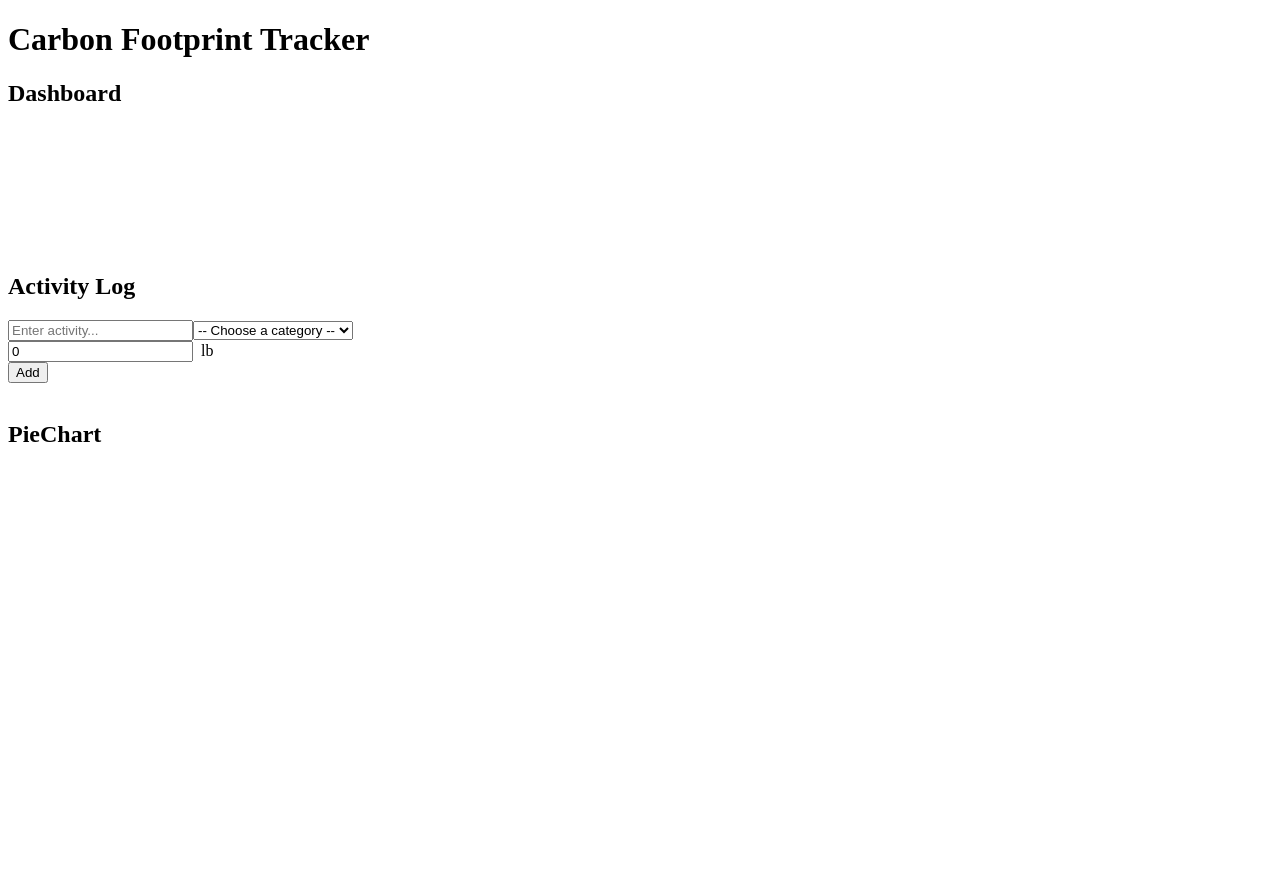
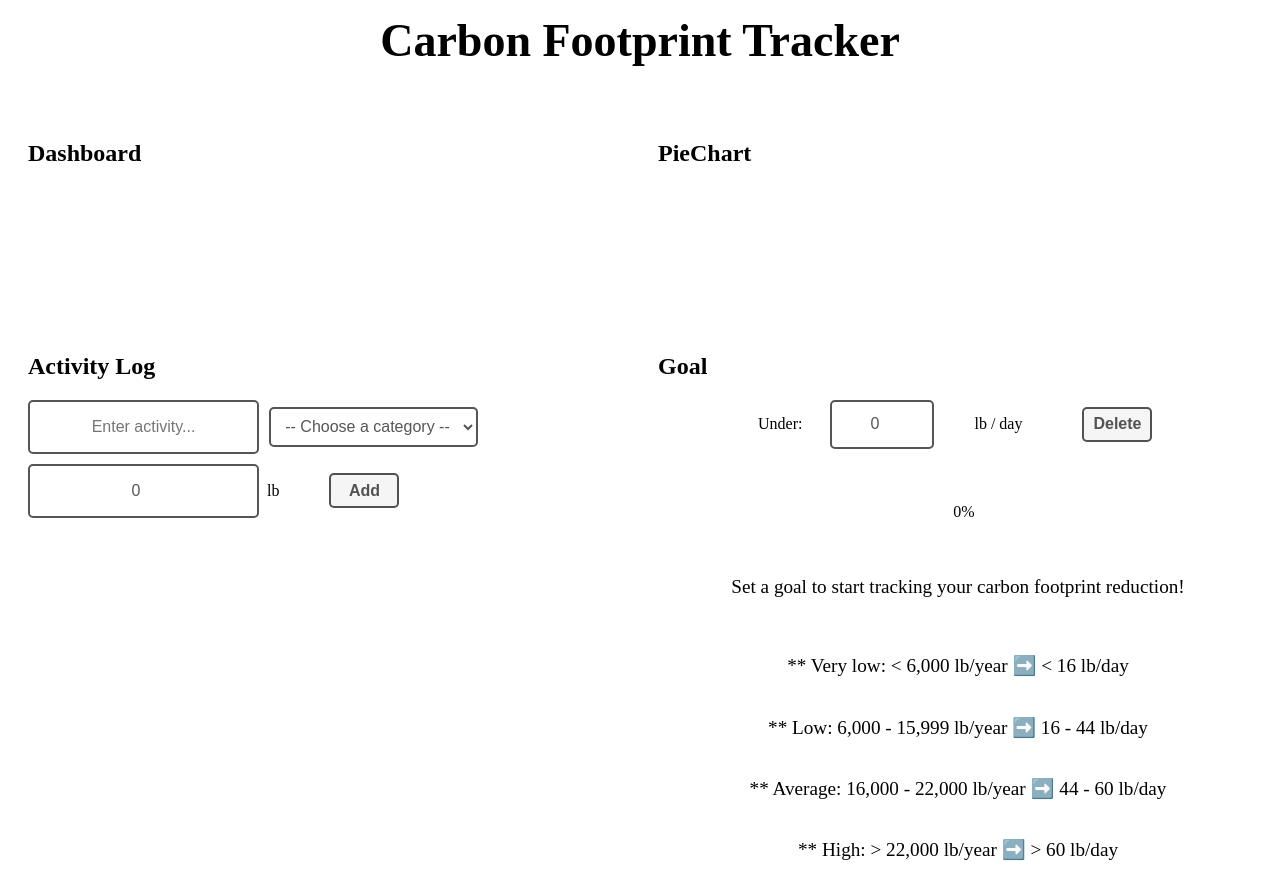
Before and after one commit to tsaihsilo/carbon_footprint_tracker, a React (Vite) app: page / in a window 1280 px wide. Before the commit the page ends 800 px from the top, so only its background shows below. Built offline with nearby package versions, Linux system fonts and the light colour scheme.

Commit message:
main version

```diff
--- a/src/App.tsx
+++ b/src/App.tsx
@@ -1,42 +1,27 @@
-// import { useState, useEffect } from 'react'
+import { useState, useEffect } from 'react'
 import ActivityLog from './components/ActivityLog.tsx';
 import Dashboard from './components/Dashboard.tsx';
-// import Goal from './components/Goal.tsx';
+import Goal from './components/Goal.tsx';
 import PieChart from './components/PieChart.tsx';
 
 function App() {
 
-  // interface Activity {
-  //   name: string;
-  //   category: string;
-  //   carbon: number
-  // }
+  interface Activity {
+    name: string;
+    category: string;
+    carbon: number
+  }
 
-  // const initialActivityState = () => {
-  //   const savedActivities = window.localStorage.getItem("activities");
-  //   return savedActivities ? JSON.parse(savedActivities) : [];
-  // }
+  const initialActivityState = () => {
+    const savedActivities = window.localStorage.getItem("activities");
+    return savedActivities ? JSON.parse(savedActivities) : [];
+  }
 
-  // const [activities, setActivities] = useState<Activity[]>(() => initialActivityState())
+  const [activities, setActivities] = useState<Activity[]>(() => initialActivityState())
 
-  // useEffect(() => {
-  //   window.localStorage.setItem("activities", JSON.stringify(activities))
-  // }, [activities])
-
-  // return (
-  //   <div>
-  //     <div className='title-container'>
-  //       <h1>Carbon Footprint Tracker</h1>
-  //     </div>
-
-  //     <div className='container'>
-  //       <Dashboard/>
-  //       <ActivityLog activities={activities} setActivities={setActivities}/>
-  //       <PieChart/>
-  //       <Goal activities={activities}/>
-  //     </div>
-  //   </div>
-  // )
+  useEffect(() => {
+    window.localStorage.setItem("activities", JSON.stringify(activities))
+  }, [activities])
 
   return (
     <div>
@@ -46,9 +31,9 @@ function App() {
 
       <div className='container'>
         <Dashboard/>
-          <ActivityLog />
+        <ActivityLog activities={activities} setActivities={setActivities}/>
         <PieChart/>
-          {/* <Goal activities={activities}/> */}
+        <Goal activities={activities}/>
       </div>
     </div>
   )
--- a/src/components/ActivityLog.tsx
+++ b/src/components/ActivityLog.tsx
@@ -1,120 +1,5 @@
-// import { useState } from 'react';
-// import '../App.css'
-
-// interface Activity {
-//   name: string;
-//   category: string;
-//   carbon: number
-// }
-
-// function ActivityLog({ activities, setActivities }: {
-//   activities: Activity[],
-//   setActivities: React.Dispatch<React.SetStateAction<Activity[]>>}) {
-
-//   const [newActivity, setNewActivity] = useState<Activity>({
-//     name: "",
-//     category: "",
-//     carbon: 0
-//   })
-
-//   function handleInputChange(event: { target: { name: string; value: string; }; }) {
-//     setNewActivity({
-//       ...newActivity,
-//       [event.target.name]: event.target.name === "carbon" ? Number(event.target.value) : event.target.value
-//     })
-//   }
-
-//   function addActivity() {
-//     if (!newActivity.name || !newActivity.category || !newActivity.carbon) return;
-
-//     setActivities(activities => [...activities, newActivity]);
-
-//     setNewActivity({
-//       name: "",
-//       category: "",
-//       carbon: 0
-//     })
-//   }
-
-//   function deleteActivity(index: number) {
-//     setActivities(activities => activities.filter((_, i) => i != index))
-//   }
-
-//   return (
-//     <div className='activity-log'>
-
-//       <h2>Activity Log</h2>
-
-//       <div className='add-activity-container'>
-//         {/* Activity Name Input */}
-//         <input
-//           type="text"
-//           placeholder='Enter activity...'
-//           name="name"
-//           value={newActivity.name}
-//           onChange={handleInputChange}
-//         />
-
-//         {/* Activity Category Dropdown */}
-//         <select
-//           name="category"
-//           value={newActivity.category}
-//           required
-//           onChange={handleInputChange}>
-//             <option value="" disabled>-- Choose a category --</option>
-//             <option value="Energy use">Energy Use</option>
-//             <option value="Food">Food</option>
-//             <option value="Transportation">Transportation</option>
-//             <option value="Waste">Waste</option>
-//         </select>
-
-//         {/* CO2 Input & unit */}
-//         <div className='carbon-input'>
-//           <input
-//             type="number"
-//             name="carbon"
-//             value={newActivity.carbon}
-//             onChange={handleInputChange}
-//             min="0"
-//           />
-//           &nbsp;&nbsp;
-//           <span>lb</span>
-//           &nbsp;&nbsp;&nbsp;&nbsp;&nbsp;&nbsp;&nbsp;&nbsp;&nbsp;&nbsp;
-//         </div>
-
-//         {/* Add Button */}
-//         <button className="button" onClick={addActivity}>Add</button>
-//       </div>
-//       <br></br>
-
-//       <ul>
-//         {activities.map((activity, index) => (
-//           <li key={index} className='activity-element'>
-//             <span>
-//               Name: {activity.name}
-//             </span>
-//             &nbsp;&nbsp;&nbsp;
-//             <span>
-//               Category: {activity.category}
-//             </span>
-//             &nbsp;&nbsp;&nbsp;
-//             <span>
-//               CO₂: {activity.carbon}
-//             </span>
-//             &nbsp;&nbsp;&nbsp;
-//             <button
-//               className='delete-button'
-//               onClick={() => deleteActivity(index)}>
-//               <span style={{ fontWeight: "bold" }}>-</span>
-//             </button>
-//           </li>
-//         ))}
-//       </ul>
-//     </div>
-//   );
-// }
-
-import { useState, useEffect } from "react";
+import { useState } from 'react';
+import '../App.css'
 
 interface Activity {
   name: string;
@@ -122,13 +7,9 @@ interface Activity {
   carbon: number
 }
 
-function ActivityLog() {
-  const initialActivityState = () => {
-    const savedActivities = window.localStorage.getItem("activities");
-    return savedActivities ? JSON.parse(savedActivities) : [];
-  }
-
-  const [activities, setActivities] = useState<Activity[]>(() => initialActivityState())
+function ActivityLog({ activities, setActivities }: {
+  activities: Activity[],
+  setActivities: React.Dispatch<React.SetStateAction<Activity[]>>}) {
 
   const [newActivity, setNewActivity] = useState<Activity>({
     name: "",
@@ -159,13 +40,8 @@ function ActivityLog() {
     setActivities(activities => activities.filter((_, i) => i != index))
   }
 
-  useEffect(() => {
-    window.localStorage.setItem("activities", JSON.stringify(activities))
-  }, [activities])
-
-
   return (
-    <div className="activity-log">
+    <div className='activity-log'>
 
       <h2>Activity Log</h2>
 
@@ -233,7 +109,7 @@ function ActivityLog() {
             </button>
           </li>
         ))}
-        </ul>
+      </ul>
     </div>
   );
 }
--- a/src/components/Goal.tsx
+++ b/src/components/Goal.tsx
@@ -1,115 +1,115 @@
-// import { SetStateAction, useEffect, useState } from 'react'
-// import '../App.css'
+import { SetStateAction, useEffect, useState } from 'react'
+import '../App.css'
 
-// interface Activity {
-//   name: string;
-//   category: string;
-//   carbon: number
-// }
+interface Activity {
+  name: string;
+  category: string;
+  carbon: number
+}
 
-// interface messageProp {
-//   carbonSoFar: number;
-//   goal: number
-// }
+interface messageProp {
+  carbonSoFar: number;
+  goal: number
+}
 
-// interface percentageProp {
-//   carbonSoFar: number;
-//   goal: number
-// }
+interface percentageProp {
+  carbonSoFar: number;
+  goal: number
+}
 
-// function Message({ carbonSoFar, goal }: messageProp) {
-//   if (goal === 0) {
-//     return <p>Set a goal to start tracking your carbon footprint reduction!</p>
-//   }
-//   else if (carbonSoFar === 0) {
-//     return <p>Fantastic! You haven’t produced any carbon emissions yet today!</p>
-//   }
-//   else if (carbonSoFar < goal) {
-//     return <p>Great job! You're staying under your goal. Keep it up!</p>
-//   }
-//   else {
-//     return <p>You exceeded your goal. Consider small changes to improve!</p>
-//   }
-// }
+function Message({ carbonSoFar, goal }: messageProp) {
+  if (goal === 0) {
+    return <p>Set a goal to start tracking your carbon footprint reduction!</p>
+  }
+  else if (carbonSoFar === 0) {
+    return <p>Fantastic! You haven’t produced any carbon emissions yet today!</p>
+  }
+  else if (carbonSoFar < goal) {
+    return <p>Great job! You're staying under your goal. Keep it up!</p>
+  }
+  else {
+    return <p>You exceeded your goal. Consider small changes to improve!</p>
+  }
+}
 
-// function Percentage( { carbonSoFar, goal }: percentageProp) {
-//   let percentage = 0
-//   if (goal === 0) {
-//     percentage = 0
-//   }
-//   else if (carbonSoFar >= goal) {
-//     percentage = 100
-//   }
-//   else {
-//     percentage = Math.round((carbonSoFar/goal) * 100)
-//   }
-//   return <span>{percentage}%</span>
-// }
+function Percentage( { carbonSoFar, goal }: percentageProp) {
+  let percentage = 0
+  if (goal === 0) {
+    percentage = 0
+  }
+  else if (carbonSoFar >= goal) {
+    percentage = 100
+  }
+  else {
+    percentage = Math.round((carbonSoFar/goal) * 100)
+  }
+  return <span>{percentage}%</span>
+}
 
-// function Goal({ activities }: {activities: Activity[]}) {
-//   const carbonSoFar = activities.reduce((acc, curr) => acc + curr.carbon, 0)
+function Goal({ activities }: {activities: Activity[]}) {
+  const carbonSoFar = activities.reduce((acc, curr) => acc + curr.carbon, 0)
 
-//   const [goal, setGoal] = useState(() => Number(window.localStorage.getItem("goal") || "0"))
+  const [goal, setGoal] = useState(() => Number(window.localStorage.getItem("goal") || "0"))
 
-//   function handleInputChange(event: { target: { value: SetStateAction<string>; }; }) {
-//     setGoal(Number(event.target.value))
-//   }
+  function handleInputChange(event: { target: { value: SetStateAction<string>; }; }) {
+    setGoal(Number(event.target.value))
+  }
 
-//   function deleteGoal() {
-//     setGoal(0)
-//     window.localStorage.removeItem("goal")
-//   }
+  function deleteGoal() {
+    setGoal(0)
+    window.localStorage.removeItem("goal")
+  }
 
-//   useEffect(() => {
-//     window.localStorage.setItem("goal", JSON.stringify(goal))
-//   }, [goal])
+  useEffect(() => {
+    window.localStorage.setItem("goal", JSON.stringify(goal))
+  }, [goal])
 
 
-//   return (
-//     <div className="goal">
+  return (
+    <div className="goal">
 
-//       <h2>Goal</h2>
+      <h2>Goal</h2>
 
-//       <div className="goal-container">
-//         <span>Under:</span>
-//         &nbsp;&nbsp;
-//         <input
-//           type="number"
-//           name="goal"
-//           value={goal}
-//           onChange={handleInputChange}
-//           min="0"
-//         />
-//         &nbsp;&nbsp;&nbsp;&nbsp;&nbsp;
-//         <span>lb / day</span>
-//         &nbsp;&nbsp;&nbsp;&nbsp;&nbsp;&nbsp;&nbsp;&nbsp;&nbsp;&nbsp;
+      <div className="goal-container">
+        <span>Under:</span>
+        &nbsp;&nbsp;
+        <input
+          type="number"
+          name="goal"
+          value={goal}
+          onChange={handleInputChange}
+          min="0"
+        />
+        &nbsp;&nbsp;&nbsp;&nbsp;&nbsp;
+        <span>lb / day</span>
+        &nbsp;&nbsp;&nbsp;&nbsp;&nbsp;&nbsp;&nbsp;&nbsp;&nbsp;&nbsp;
 
-//         <button
-//           className="button"
-//           onClick={deleteGoal}>
-//           <span style={{ fontWeight: "bold" }}>Delete</span>
-//         </button>
-//       </div>
-//       <br></br>
-//       <br></br>
-//       <br></br>
+        <button
+          className="button"
+          onClick={deleteGoal}>
+          <span style={{ fontWeight: "bold" }}>Delete</span>
+        </button>
+      </div>
+      <br></br>
+      <br></br>
+      <br></br>
 
-//       <div className="progress-bar">
-//         {goal > 0 && <progress value={carbonSoFar} max={goal} />}
-//         &nbsp;&nbsp;&nbsp;
-//         <Percentage carbonSoFar={carbonSoFar} goal={goal}/>
-//       </div>
-//       <br></br>
-//       <br></br>
+      <div className="progress-bar">
+        {goal > 0 && <progress value={carbonSoFar} max={goal} />}
+        &nbsp;&nbsp;&nbsp;
+        <Percentage carbonSoFar={carbonSoFar} goal={goal}/>
+      </div>
+      <br></br>
+      <br></br>
 
-//       <Message carbonSoFar={carbonSoFar} goal={goal}/>
-//       <br></br>
-//       <p>** Very low: {'<'} 6,000 lb/year ➡️ {'<'} 16 lb/day</p>
-//       <p>** Low: 6,000 - 15,999 lb/year ➡️ 16 - 44 lb/day</p>
-//       <p>** Average: 16,000 - 22,000 lb/year ➡️ 44 - 60 lb/day</p>
-//       <p>** High: {'>'} 22,000 lb/year ➡️ {'>'} 60 lb/day</p>
-//     </div>
-//   )
-// }
+      <Message carbonSoFar={carbonSoFar} goal={goal}/>
+      <br></br>
+      <p>** Very low: {'<'} 6,000 lb/year ➡️ {'<'} 16 lb/day</p>
+      <p>** Low: 6,000 - 15,999 lb/year ➡️ 16 - 44 lb/day</p>
+      <p>** Average: 16,000 - 22,000 lb/year ➡️ 44 - 60 lb/day</p>
+      <p>** High: {'>'} 22,000 lb/year ➡️ {'>'} 60 lb/day</p>
+    </div>
+  )
+}
 
-// export default Goal;
+export default Goal;
```
Lines whose indentation alone changed are shown as unchanged.
